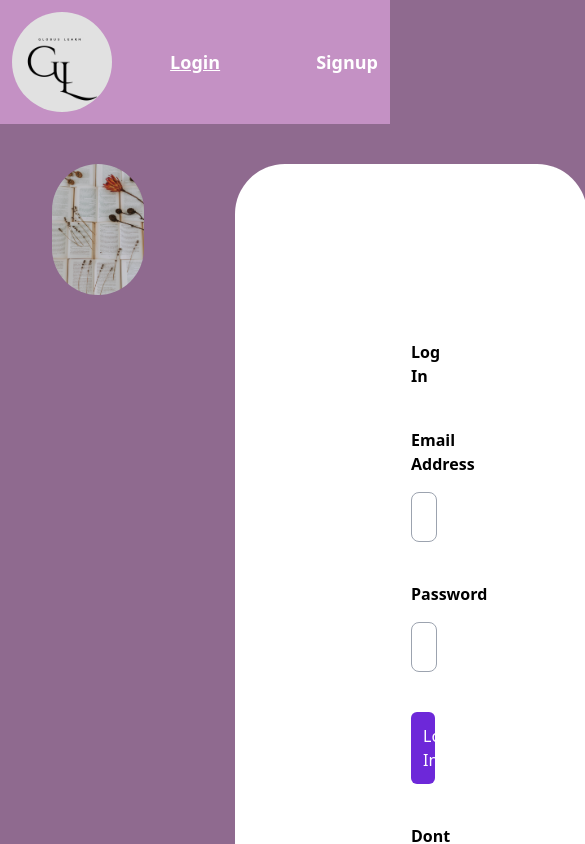
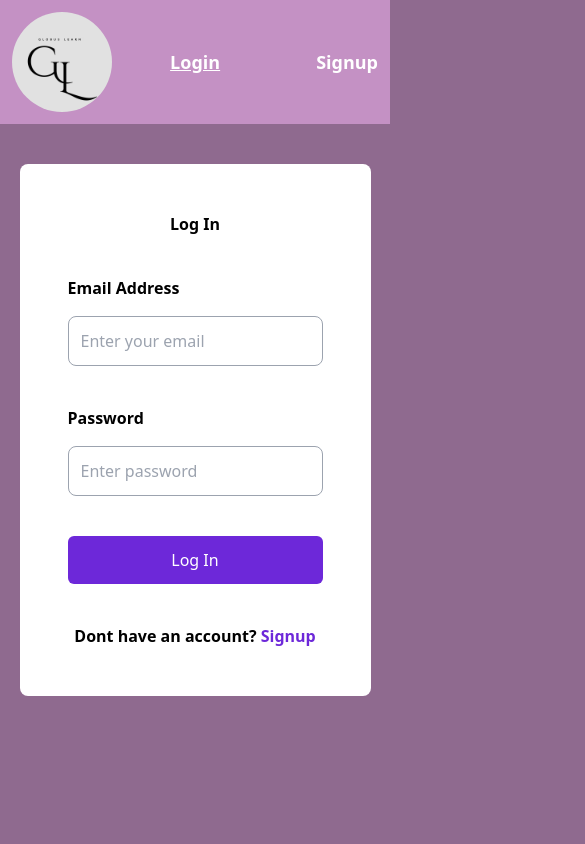
Before and after one commit to Vermaji8620/Globus-Learn-Corp, a React (Vite) app in the folder client_side/: page /login in a window 390 px wide. Shown: the top 844 px of the page, 585 px wide, since content can reach past the window. Built offline with nearby package versions, Linux system fonts and the light colour scheme.

Commit message:
login page made responsive

```diff
--- a/client_side/src/pages/Login.jsx
+++ b/client_side/src/pages/Login.jsx
@@ -36,15 +36,15 @@ const Login = () => {
   };
   return (
     <div className="w-full flex">
-      <div className="w-1/2  m-10 flex justify-center">
-        <div className="w-[80%]">
+      <div className="md:w-1/2 hidden md:m-10 md:flex justify-center">
+        <div className="md:w-[80%]">
           <img src={login} className="rounded-[50px]" alt="" />
         </div>
       </div>
-      <div className="w-1/2 ">
+      <div className="md:w-1/2 w-[90%] md:mt-0 mt-10 mx-auto">
         <form
           onSubmit={submitfunc}
-          className="w-[90%] bg-white rounded-[50px] flex flex-col gap-10 m-10 p-44"
+          className="md:w-[90%] bg-white md:rounded-[50px] rounded-lg md:mb-0 mb-10 flex flex-col gap-10 md:m-10 p-12 md:p-44"
         >
           <div className="text-center font-bold">Log In</div>
           <div className="flex flex-col gap-4">
```
